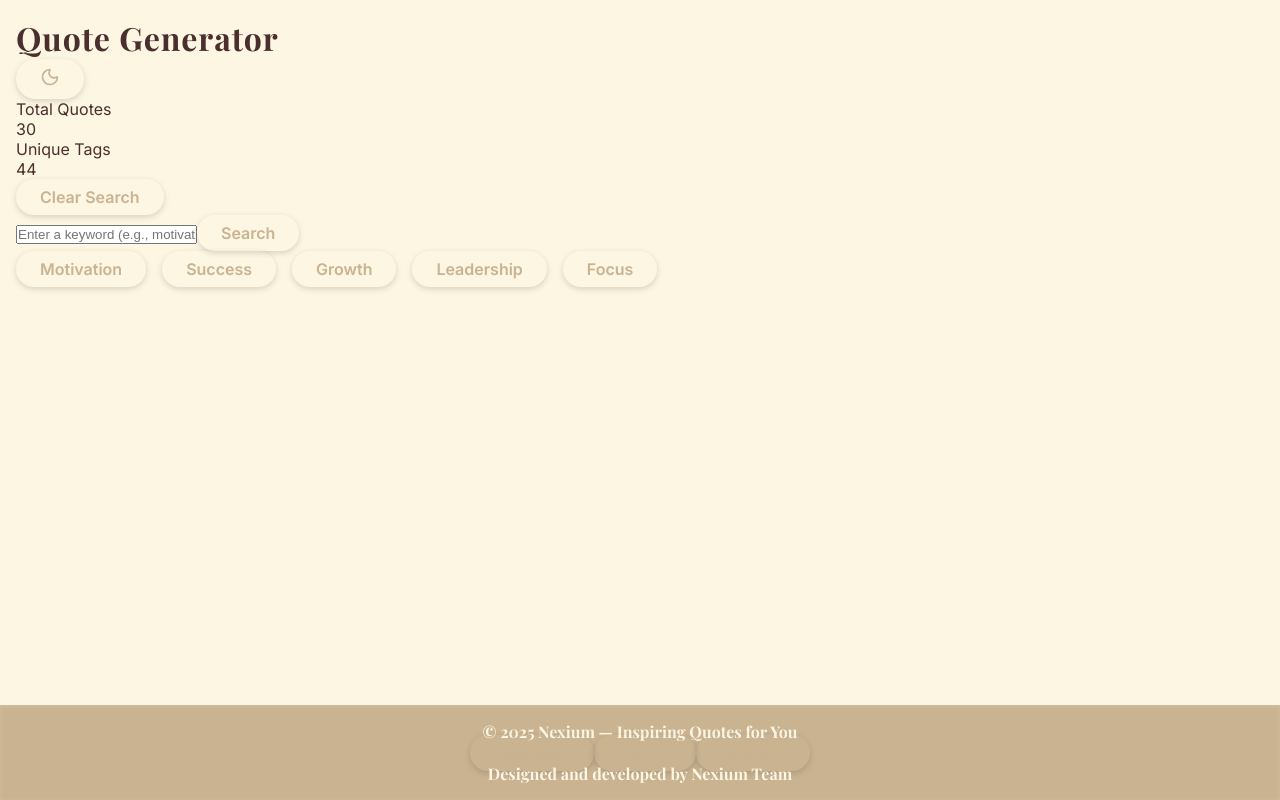
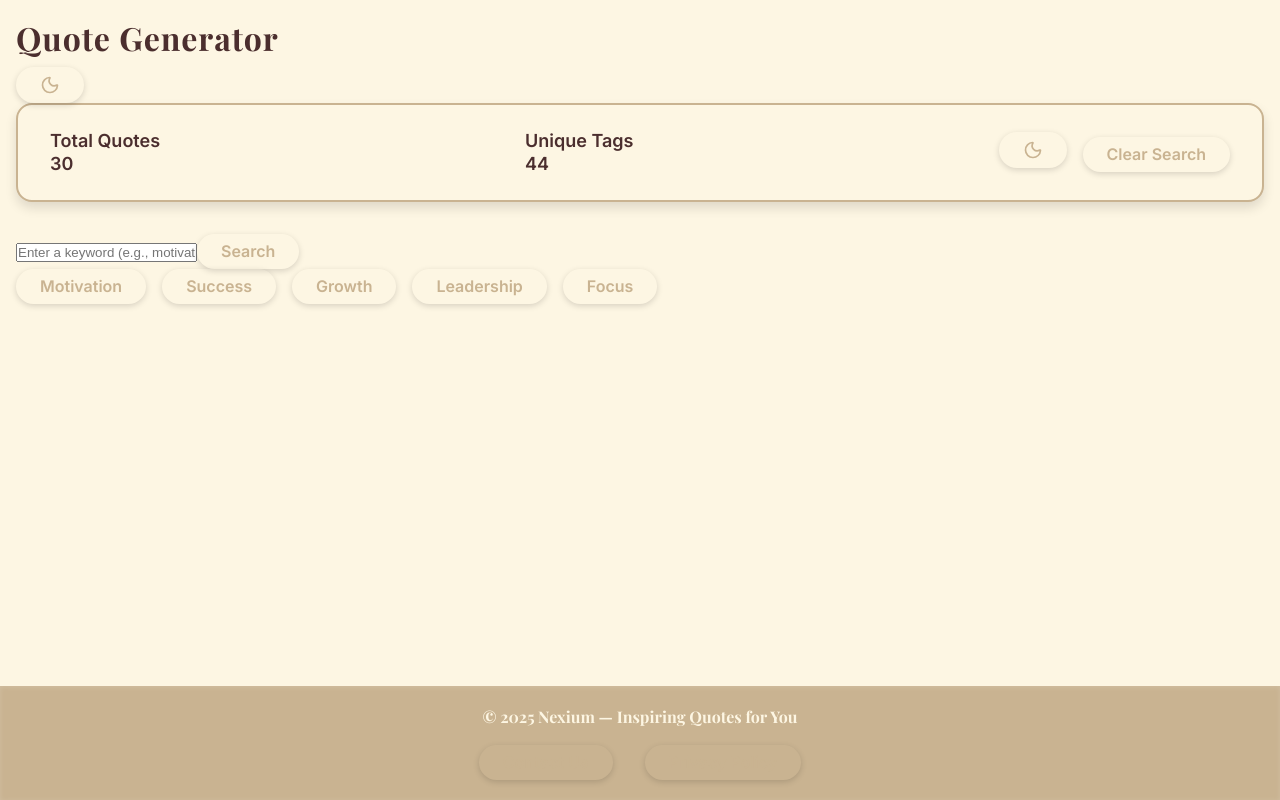
Before and after one commit to aleezamarriam3456/Nexium-quote-generator, a Next.js app: page / in a window 1280 px wide. Built offline with nearby package versions, Linux system fonts and the light colour scheme.

Commit message:
Updated files

```diff
--- a/app/globals.css
+++ b/app/globals.css
@@ -47,6 +47,7 @@ h1, h2, h3, h4, h5, h6 {
   font-weight: 700;
   letter-spacing: 0.03em;
   color: var(--foreground);
+  margin-bottom: 0.5rem; /* Add some spacing below headings */
 }
 
 /* Anchor and button base styles */
@@ -64,6 +65,10 @@ button {
   padding: 0.5rem 1.5rem;
   box-shadow: 0 2px 6px rgba(0, 0, 0, 0.15);
   user-select: none;
+  line-height: 1.2; /* Better vertical alignment */
+  display: inline-flex;
+  align-items: center;
+  justify-content: center;
 }
 
 /* Space between adjacent buttons and anchors */
@@ -100,6 +105,7 @@ input[type="search"] {
   font-family: 'Inter', Arial, sans-serif;
   outline: none;
   transition: border-color 0.3s ease, box-shadow 0.3s ease;
+  line-height: 1.3;
 }
 
 /* Input focus */
@@ -139,25 +145,45 @@ input[type="search"]:focus {
 .dashboard p {
   margin: 0;
   font-size: 1.125rem;
+  line-height: 1.3;
 }
 
-/* Footer to cover extra space and styled */
+/* Footer styling */
 footer {
   flex-shrink: 0;
-  padding: 1rem 2rem;
+  padding: 1.25rem 2rem;
   background-color: var(--accent);
   color: var(--background);
   text-align: center;
   font-weight: 600;
   font-family: 'Playfair Display', serif;
-  box-shadow: inset 0 1px 5px rgba(255,255,255,0.15);
+  box-shadow: inset 0 1px 5px rgba(255, 255, 255, 0.15);
   user-select: none;
+  display: flex;
+  flex-direction: column;
+  gap: 1rem; /* space between text and buttons */
+}
+
+/* Footer paragraph spacing */
+footer p {
+  margin: 0;
+  font-size: 1rem;
+  line-height: 1.4;
+}
+
+/* Footer buttons container */
+.footer-buttons {
+  display: flex;
+  justify-content: center;
+  gap: 1rem;
+  flex-wrap: wrap;
 }
 
 /* Fix extra bottom margin on lists and spacing */
 ul {
   margin-bottom: 0;
   padding-left: 1.25rem; /* bullet indent */
+  line-height: 1.5;
 }
 
 /* Stylish list bullets */
--- a/app/page.tsx
+++ b/app/page.tsx
@@ -10,28 +10,37 @@ import { motion } from "framer-motion";
 import { ModeToggle } from "@/component/mode-toggle";
 
 export default function Home() {
+  // State to hold current keyword for searching quotes
   const [keyword, setKeyword] = useState("");
+
+  // State to hold filtered quote results based on keyword search
   const [results, setResults] = useState<typeof quotes>([]);
+
+  // Ref for the quotes container, used for image/pdf download
   const quoteRef = useRef<HTMLDivElement | null>(null);
 
+  // Preset tags for quick filtering
   const tags = ["Motivation", "Success", "Growth", "Leadership", "Focus"];
 
-  // Dashboard stats
-  const totalQuotes = quotes.length;
-  const totalTags = new Set(quotes.flatMap((q) => q.tags)).size;
+  // Static dashboard stats for demo purpose
+  const totalQuotes = 30;
+  const totalTags = 44;
 
+  // Function to filter quotes by tag keyword (case-insensitive)
   const handleSearch = (key = keyword) => {
     const filtered = quotes.filter((q) =>
       q.tags.some((tag) => tag.toLowerCase().includes(key.toLowerCase()))
     );
-    setResults(filtered.slice(0, 3));
+    setResults(filtered.slice(0, 3)); // Limit results to first 3
   };
 
+  // Clears search input and results
   const handleClearSearch = () => {
     setKeyword("");
     setResults([]);
   };
 
+  // Downloads the visible quote list as an image (PNG)
   const handleDownloadImage = async () => {
     if (quoteRef.current) {
       const canvas = await html2canvas(quoteRef.current);
@@ -42,6 +51,7 @@ export default function Home() {
     }
   };
 
+  // Downloads the visible quote list as a PDF file
   const handleDownloadPDF = () => {
     const doc = new jsPDF();
     results.forEach((q, i) => {
@@ -53,35 +63,41 @@ export default function Home() {
   return (
     <>
       <main className="min-h-screen bg-[#fdf6e3] dark:bg-[#2e2a25] text-[#4b2e2e] dark:text-[#d9c7a5] py-12 px-6 sm:px-10 transition-colors duration-500 flex flex-col">
-        <div className="max-w-2xl mx-auto space-y-10 font-sans flex-grow">
-          {/* Header */}
+        <div className="max-w-2xl mx-auto space-y-8 font-sans flex-grow">
+          {/* Header Section with Title and Theme Toggle */}
           <div className="flex justify-between items-center">
             <h1 className="text-4xl font-extrabold tracking-tight">Quote Generator</h1>
             <ModeToggle />
           </div>
 
-          {/* Dashboard Panel */}
-          <section className="grid grid-cols-1 sm:grid-cols-2 gap-6 bg-white/80 dark:bg-[#3a3123] border border-[#c9b391] dark:border-[#7f7152] rounded-xl p-6 shadow-md">
-            <div className="p-4 rounded-lg bg-[#f3e9da] dark:bg-[#4b3c29] flex flex-col items-center justify-center shadow-md">
-              <p className="text-xl font-semibold mb-2">Total Quotes</p>
-              <p className="text-3xl font-extrabold text-[#4b2e2e] dark:text-[#d9c7a5]">{totalQuotes}</p>
+          {/* Dashboard Section showing stats and buttons */}
+          <section className="dashboard">
+            {/* Display total quotes */}
+            <div>
+              <p>Total Quotes</p>
+              <p className="text-3xl">{totalQuotes}</p>
             </div>
-            <div className="p-4 rounded-lg bg-[#f3e9da] dark:bg-[#4b3c29] flex flex-col items-center justify-center shadow-md">
-              <p className="text-xl font-semibold mb-2">Unique Tags</p>
-              <p className="text-3xl font-extrabold text-[#4b2e2e] dark:text-[#d9c7a5]">{totalTags}</p>
+
+            {/* Display unique tags count */}
+            <div>
+              <p>Unique Tags</p>
+              <p className="text-3xl">{totalTags}</p>
             </div>
-            <div className="sm:col-span-2 flex justify-center">
+
+            {/* Dashboard buttons: Mode toggle and Clear search */}
+            <div className="dashboard-buttons">
+              <ModeToggle />
               <Button
                 onClick={handleClearSearch}
-                className="bg-[#4b2e2e] dark:bg-[#d1b280] text-white dark:text-[#4b2e2e] rounded-full px-10 py-3 shadow-md hover:bg-[#3a1f1f] dark:hover:bg-[#b39356] transition duration-300"
+                className="bg-[#4b2e2e] dark:bg-[#d1b280] text-white dark:text-[#4b2e2e] rounded-full px-6 py-2 shadow-md hover:bg-[#3a1f1f] dark:hover:bg-[#b39356] transition duration-300"
               >
                 Clear Search
               </Button>
             </div>
           </section>
 
-          {/* Input Section */}
-          <section className="flex flex-col gap-4">
+          {/* Search Input and Search Button stacked vertically */}
+          <div className="flex flex-col gap-3 max-w-md mx-auto">
             <Input
               placeholder="Enter a keyword (e.g., motivation)"
               value={keyword}
@@ -89,18 +105,18 @@ export default function Home() {
               onKeyDown={(e) => {
                 if (e.key === "Enter") handleSearch();
               }}
-              className="bg-white dark:bg-[#3a3123] border border-[#c9b391] text-[#4b2e2e] dark:text-[#d9c7a5] placeholder:text-[#a48c7b] dark:placeholder:text-[#b4a78e] rounded-full px-6 py-3 focus:ring-2 focus:ring-[#c9b391] dark:focus:ring-[#a58f66]"
+              className="bg-white dark:bg-[#3a3123] border border-[#c9b391] text-[#4b2e2e] dark:text-[#d9c7a5] placeholder:text-[#a48c7b] dark:placeholder:text-[#b4a78e] rounded-full px-4 py-2 focus:ring-2 focus:ring-[#c9b391] dark:focus:ring-[#a58f66]"
             />
-            <Button
+            <button
               onClick={() => handleSearch()}
-              className="bg-[#4b2e2e] text-white dark:bg-[#d1b280] dark:text-[#4b2e2e] py-3 rounded-full font-medium shadow-md hover:shadow-lg hover:bg-[#3a1f1f] dark:hover:bg-[#b39356] transition duration-300 w-full"
+              className="bg-[#4b2e2e] text-white dark:bg-[#d1b280] dark:text-[#4b2e2e] px-6 py-2 rounded-full font-medium shadow-md hover:shadow-lg hover:bg-[#3a1f1f] dark:hover:bg-[#b39356] transition duration-300 mx-auto"
             >
               Search
-            </Button>
-          </section>
+            </button>
+          </div>
 
-          {/* Tag Buttons */}
-          <section className="flex flex-wrap justify-center gap-3">
+          {/* Tag Buttons for quick search */}
+          <div className="flex flex-wrap justify-center gap-3 mt-6">
             {tags.map((tag) => (
               <button
                 key={tag}
@@ -108,14 +124,14 @@ export default function Home() {
                   setKeyword(tag);
                   handleSearch(tag);
                 }}
-                className="px-5 py-2 rounded-full border border-[#c9b391] dark:border-[#a58f66] bg-white/80 dark:bg-[#3d3322] text-[#4b2e2e] dark:text-[#d9c7a5] hover:bg-[#f2e5d1] dark:hover:bg-[#4a3b27] font-semibold tracking-wide shadow-sm transition-all duration-300"
+                className="px-5 py-2 rounded-full border border-[#c9b391] dark:border-[#a58f66] bg-white/80 dark:bg-[#3d3322] text-[#4b2e2e] dark:text-[#d9a78e] hover:bg-[#f2e5d1] dark:hover:bg-[#4a3b27] font-semibold tracking-wide shadow-sm transition-all duration-300"
               >
                 {tag}
               </button>
             ))}
-          </section>
+          </div>
 
-          {/* Result Count */}
+          {/* Display number of quotes found for the keyword */}
           {keyword && results.length > 0 && (
             <div className="text-center mt-4">
               <h2 className="text-xl font-bold">
@@ -127,7 +143,7 @@ export default function Home() {
             </div>
           )}
 
-          {/* Quotes List */}
+          {/* List of quotes matching the search */}
           {results.length > 0 ? (
             <div ref={quoteRef} className="mt-6 space-y-4">
               <ul className="list-disc list-inside space-y-4">
@@ -139,7 +155,9 @@ export default function Home() {
                     transition={{ duration: 0.3, delay: index * 0.1 }}
                     className="bg-white/70 dark:bg-[#3a3123] border border-[#e5d8c0] dark:border-[#7f7152] rounded-xl px-5 py-4 shadow-md"
                   >
-                    <p className="text-lg italic leading-relaxed">“{q.quote}”</p>
+                    <p className="text-lg italic leading-relaxed">
+                      “{q.quote}”
+                    </p>
                     <p className="text-right mt-2 text-sm font-medium text-[#806a5a] dark:text-[#b4a78e]">
                       — {q.author}
                     </p>
@@ -148,6 +166,7 @@ export default function Home() {
               </ul>
             </div>
           ) : (
+            // Show message if no quotes found for entered keyword
             keyword && (
               <p className="text-red-600 dark:text-red-400 italic text-center mt-4">
                 No matching quotes found.
@@ -155,19 +174,19 @@ export default function Home() {
             )
           )}
 
-          {/* Download Buttons */}
+          {/* Download buttons shown only if there are results */}
           {results.length > 0 && (
             <div className="text-center mt-8 space-y-4">
-              <div className="inline-block rounded-full bg-[#f3e9da] dark:bg-[#4b3c29] px-6 py-4 shadow-md space-y-4 sm:space-y-0 sm:flex sm:space-x-4">
+              <div className="inline-block rounded-full bg-[#f3e9da] dark:bg-[#4b3c29] px-6 py-4 shadow-md space-x-4">
                 <Button
                   onClick={handleDownloadImage}
-                  className="bg-[#4b2e2e] dark:bg-[#d1b280] text-white dark:text-[#4b2e2e] rounded-full px-6 py-2 hover:bg-[#3a1f1f] dark:hover:bg-[#b39356] transition duration-300 w-full sm:w-auto"
+                  className="bg-[#4b2e2e] dark:bg-[#d1b280] text-white dark:text-[#4b2e2e] rounded-full px-6 py-2 hover:bg-[#3a1f1f] dark:hover:bg-[#b39356] transition duration-300"
                 >
                   Download as Image
                 </Button>
                 <Button
                   onClick={handleDownloadPDF}
-                  className="bg-[#6a4e3d] dark:bg-[#e4c89d] text-white dark:text-[#4b2e2e] rounded-full px-6 py-2 hover:bg-[#553628] dark:hover:bg-[#d2b37e] transition duration-300 w-full sm:w-auto"
+                  className="bg-[#6a4e3d] dark:bg-[#e4c89d] text-white dark:text-[#4b2e2e] rounded-full px-6 py-2 hover:bg-[#553628] dark:hover:bg-[#d2b37e] transition duration-300"
                 >
                   Download as PDF
                 </Button>
@@ -177,23 +196,26 @@ export default function Home() {
         </div>
       </main>
 
-      <footer className="bg-[#c9b391] dark:bg-[#806a5a] text-[#4b2e2e] dark:text-[#fdf6e3] py-8 px-6 text-center font-semibold font-serif select-none space-y-4">
+      {/* Footer Section */}
+      <footer>
+        {/* Copyright text */}
         <p>© 2025 Nexium — Inspiring Quotes for You</p>
-        <div className="flex justify-center gap-6">
-          {/* Replace with your actual links or icons */}
-          <a href="#" aria-label="Facebook" className="hover:underline">
-            Facebook
-          </a>
-          <a href="#" aria-label="Twitter" className="hover:underline">
-            Twitter
-          </a>
-          <a href="#" aria-label="LinkedIn" className="hover:underline">
-            LinkedIn
-          </a>
+
+        {/* Footer buttons with simple alert actions */}
+        <div className="footer-buttons">
+          <Button
+            onClick={() => alert("Contact us at contact@nexium.com")}
+            className="bg-[#4b2e2e] dark:bg-[#d1b280] text-white dark:text-[#4b2e2e] rounded-full px-6 py-2 shadow-md hover:bg-[#3a1f1f] dark:hover:bg-[#b39356] transition duration-300"
+          >
+            Contact Us
+          </Button>
+          <Button
+            onClick={() => alert("Privacy policy page")}
+            className="bg-[#6a4e3d] dark:bg-[#e4c89d] text-white dark:text-[#4b2e2e] rounded-full px-6 py-2 shadow-md hover:bg-[#553628] dark:hover:bg-[#d2b37e] transition duration-300"
+          >
+            Privacy Policy
+          </Button>
         </div>
-        <p className="text-sm text-[#6b5c46] dark:text-[#c9b391]">
-          Designed and developed by Nexium Team
-        </p>
       </footer>
     </>
   );
```
